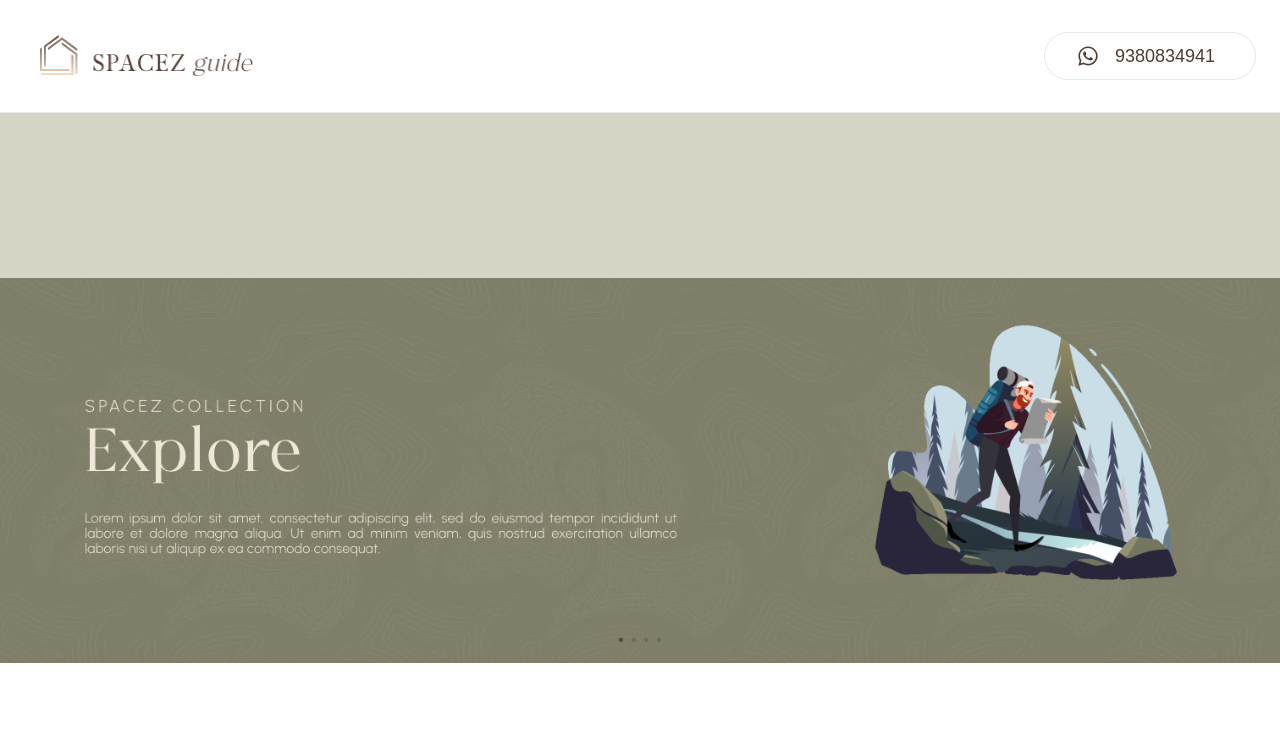
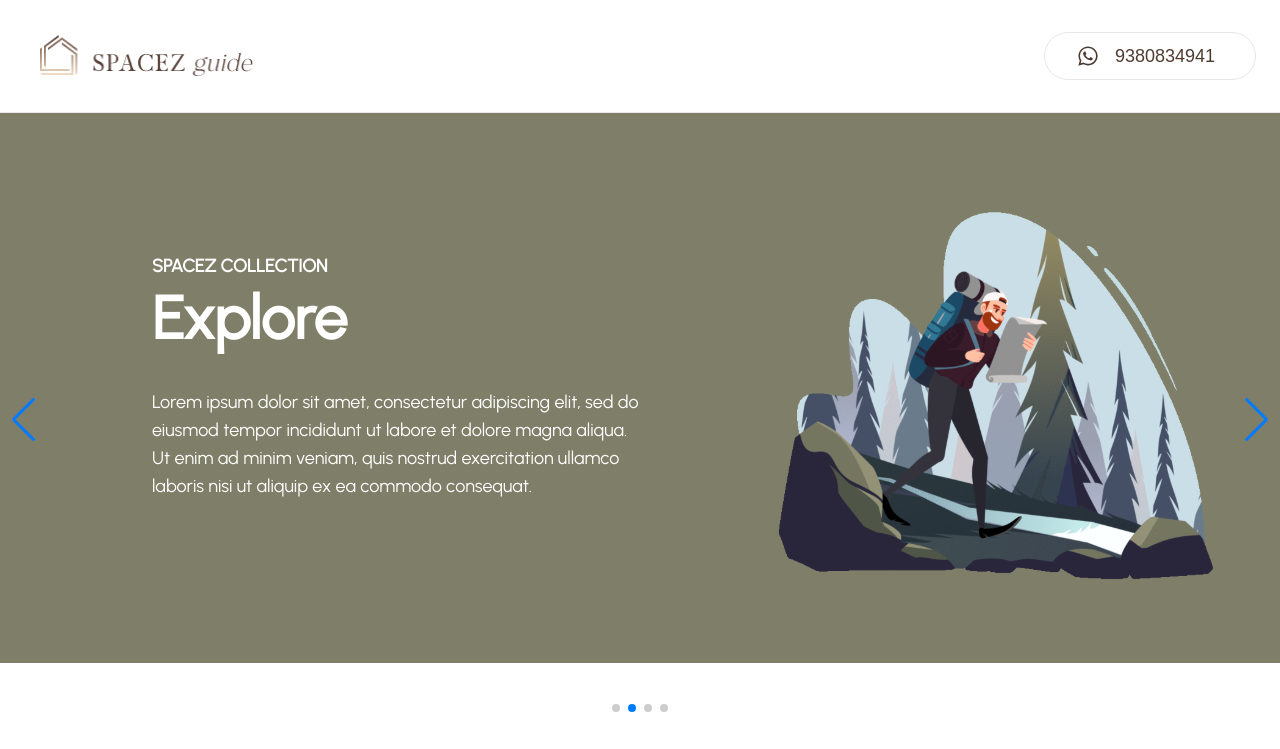
Before and after one commit to tushar0907/Testing, a Next.js app: page /exploredetails in a window 1280 px wide. Shown: the top 749 px of the page. Built offline with nearby package versions, Linux system fonts and the light colour scheme.

Commit message:
chnages in the ui all

```diff
--- a/package.json
+++ b/package.json
@@ -13,7 +13,8 @@
     "next": "14.2.14",
     "react": "^18",
     "react-dom": "^18",
-    "react-icons": "^5.3.0"
+    "react-icons": "^5.3.0",
+    "swiper": "^11.1.14"
   },
   "devDependencies": {
     "@types/node": "^20",
--- /dev/null
+++ b/src/app/(explore)/components/Slider.tsx
@@ -0,0 +1,56 @@
+import Image from "next/image";
+import React from "react";
+import { Swiper, SwiperSlide } from 'swiper/react';
+import 'swiper/css';
+import 'swiper/css/pagination';
+import 'swiper/css/navigation';
+import { Autoplay, Pagination, Navigation } from 'swiper/modules';
+import SmallImage from "../../../../assets/BannerImg.svg"; // This is the small image, replace with your actual path
+
+function Slider() {
+  return (
+    <Swiper
+    spaceBetween={30}
+    centeredSlides={true}
+    autoplay={{
+      delay: 2500,
+      disableOnInteraction: false,
+    }}
+    pagination={{
+      clickable: true,
+    }}
+    navigation={true}
+    modules={[Autoplay, Pagination, Navigation]}
+    className="mySwiper"
+  >
+    {[...Array(4)].map((_, index) => (
+      <SwiperSlide key={index}>
+        <div className="relative w-full h-[550px] bg-[#7F7F69] rounded-md overflow-hidden mb-16 flex items-center justify-between px-10">
+          {/* Left section with text */}
+          <div className="flex-1 px-28 mobile:px-3">
+            <h3 className="text-lg font-semibold text-white uppercase mb-2">
+              Spacez Collection
+            </h3>
+            <h1 className="text-6xl font-bold text-white mb-4">Explore</h1>
+            <p className="text-white py-6 text-lg">
+              Lorem ipsum dolor sit amet, consectetur adipiscing elit, sed do
+              eiusmod tempor incididunt ut labore et dolore magna aliqua. Ut enim ad
+              minim veniam, quis nostrud exercitation ullamco laboris nisi ut aliquip ex ea commodo consequat.
+            </p>
+          </div>
+          {/* Right section for the small image */}
+          <div className="flex-1 flex justify-end">
+            <Image
+              src={SmallImage}
+              alt="Illustration"
+              className="w-[700px] h-[500px] object-contain"
+            />
+          </div>
+        </div>
+      </SwiperSlide>
+    ))}
+  </Swiper>
+  );
+}
+
+export default Slider;
--- a/src/app/(explore)/explore/page.tsx
+++ b/src/app/(explore)/explore/page.tsx
@@ -1,31 +1,26 @@
+"use client"
+
 import React from "react";
-import Banner from "../../../../assets/hero cards desktop.png";
-import Image from "next/image";
+import 'swiper/css';
+import 'swiper/css/pagination';
+import 'swiper/css/navigation';
 import Link from "next/link";
+import Slider from "../components/Slider";
 
 function ExplorePage() {
   return (
     <>
-      <div className="relative w-full h-[550px] bg-[#d6d4c5] rounded-md overflow-hidden mb-16">
-        {/* Leave space for the image */}
-        <div className="absolute bottom-0 left-0 right-0">
-          <Image
-            src={Banner}
-            alt="Illustration"
-            className="h-full w-full object-cover"
-          />
-        </div>
-      </div>
+      {/* Swiper for Banner */}
+     <Slider />
+
+      {/* The rest of your original code remains unchanged */}
       <div className="w-screen mobile:mt-12 h-[800px] pl-10 mobile:h-auto py-[50px] mobile:py-0">
-
-
         {/* Section - Explore in and Around */}
         <div className="mb-12">
           <div className="flex items-center justify-between mb-6">
             <h3 className="text-2xl font-semibold text-[#584139] tab:text-xl mobile:text-lg">
               explore in and around
             </h3>
-
             <Link href={"/explorecollections"}>
               <button className="text-[#9a7b4f] hover:underline text-base mobile:text-sm">
                 see collection →
--- a/src/app/(explore)/exploreblogs/page.tsx
+++ b/src/app/(explore)/exploreblogs/page.tsx
@@ -24,22 +24,21 @@ function ExploreBlogs() {
   }, []);
 
   return (
-    <div className="max-w-[1512px] mx-auto p-6">
+    <div className="w-screen mx-auto p-6">
       {/* Header with Image Indicators - Display differently on mobile */}
-      <div className="flex flex-row items-center overflow-x-auto space-x-4 mb-16 shadow-md border-b border-[#eaeaea] px-2 py-4 sticky top-24 bg-white z-10 mobile:shadow-none mobile:border-b-0 mobile:bg-transparent mobile:flex-col mobile:items-start mobile:space-x-0 mobile:space-y-4">
-        {" "}
-        <h2 className="text-3xl flex w-full items-center font-semibold text-[#342A28] text-left tab:text-2xl mobile:hidden">
+      <div className="flex flex-row items-center overflow-x-auto mb-16 shadow-md border-r-white border-l-white border-b-[#eaeaea] px-2 py-4 sticky top-24 bg-white z-10 mobile:shadow-none mobile:border-b-0 mobile:bg-transparent mobile:flex-col mobile:items-start mobile:space-x-0 mobile:space-y-4">
+        <h2 className="text-3xl flex w-[30%] items-center font-semibold text-[#342A28] text-left tab:text-2xl mobile:hidden">
           Museums Collection
         </h2>
         {/* Slider Section */}
         <div className="flex items-center mobile:w-auto w-full overflow-x-auto space-x-4 mobile:flex-col mobile:space-x-0 mobile:space-y-4 mobile:fixed mobile:left-4 mobile:top-[150px] mobile:z-10">
-          {[...Array(6)].map((_, index) => (
+  {[...Array(12)].map((_, index) => (
     <div
       key={index}
-              className={`flex-none mobile:w-16 mobile:h-16 w-24 h-24 rounded-md overflow-hidden cursor-pointer border-4 ${
+      className={`flex-none mobile:w-16 mobile:h-16 w-24 h-24 rounded-md overflow-hidden cursor-pointer border-4 transition-all duration-300 ease-in-out ${
         activeIndex === index
-                  ? "border-[#9a7b4f] shadow-md"
-                  : "border-transparent"
+          ? "border-[#9a7b4f] shadow-md filter-none" // Active state (no foggy effect)
+          : "border-transparent filter opacity-60" // Inactive state (foggy effect with grayscale and reduced opacity)
       }`}
     >
       <img
@@ -50,6 +49,7 @@ function ExploreBlogs() {
     </div>
   ))}
 </div>
+
       </div>
 
       <h2 className="text-5xl text-[#342A28] font-semibold flex w-full justify-center items-center mb-24 tab:text-4xl mobile:text-3xl">
@@ -65,39 +65,46 @@ function ExploreBlogs() {
           }}
           className={`flex ${
             index % 2 === 0 ? "flex-row" : "flex-row-reverse"
-          } mobile:flex-col tab:flex-col w-[1412px] mb-16 items-center space-x-8 mobile:space-x-0 mobile:space-y-6`}
+          } justify-between mobile:flex-col tab:flex-col w-full mb-16 items-center space-x-8 mobile:space-x-0 mobile:space-y-6`}
         >
           {/* Image Block */}
-          <div className="w-[700px] tab:w-full mobile:w-full p-4">
+          <div
+            className={`w-[50%] ${
+              index % 2 === 0
+                ? "pl-10" // Adjust for alignment when image is on the left
+                : "pr-10" // Adjust for alignment when image is on the right
+            } mobile:w-full mobile:p-0 tab:w-full tab:pl-0`}
+          >
             <img
               src="https://static.vecteezy.com/system/resources/previews/024/048/567/large_2x/coffee-cup-top-view-on-old-wooden-table-leaf-pattern-on-cafe-latte-anise-stars-coffee-beans-in-bag-and-cinnamon-for-decoration-beautiful-organic-natural-view-with-best-drink-in-the-world-photo.jpg"
               alt={`Blog Image ${index + 1}`}
-              className="w-[563px] h-[465px] object-cover rounded-md mobile:h-[250px] tab:h-[300px]"
+              className="w-full rounded-[10px] h-[565px] object-cover rounded-md mobile:h-[250px] tab:h-[300px]"
             />
           </div>
           {/* Text Content */}
-          <div className="w-[771px] h-[351px] overflow-y-scroll text-ellipsis tab:w-full mobile:w-full p-6">
+          <div className="w-[50%] mobile:w-full tab:w-full p-6">
             <p className="text-lg font-poppins font-normal text-[#000000] mb-4 leading-relaxed tab:text-lg mobile:text-base">
               Lorem ipsum dolor sit amet, consectetur adipiscing elit. Phasellus
               convallis elit eget aliquam laoreet vel, sagittis mattis enim.
               Iaculis quam morbi proin vel eget enim risus, porttitor. Sed est
               id consectetur molestie eros. Malesuada quam cursus blandit amet.
-              Lorem ipsum dolor sit amet, consectetur adipiscing elit. Phasellus
-              convallis elit eget aliquam laoreet vel, sagittis mattis enim.
-              Iaculis quam morbi proin vel eget enim risus, porttitor. Sed est
-              id consectetur molestie eros. Malesuada quam cursus blandit amet.
+              Odio nisi, commodo feugiat purus. In rhoncus, elementum donec
+              neque. Feugiat ultrices duis mattis imperdiet hac facilisis turpis
+              amet. Gravida egestas nec id euismod elit. Sit laoreet nunc, nec
+              iaculis nisl. Convallis donec amet, id ullamcorper sapien justo,
+              congue mauris.
+            </p>
 
             <p className="py-4">
+              Malesuada quam cursus blandit amet. Lorem ipsum dolor sit amet,
+              consectetur adipiscing elit. Phasellus convallis elit eget aliquam
+              laoreet vel, sagittis mattis enim. Iaculis quam morbi proin vel
+              eget enim risus, porttitor. Sed est id consectetur molestie eros.
+              Malesuada quam cursus blandit amet. Lorem ipsum dolor sit amet,
+              consectetur adipiscing elit. Phasellus convallis elit eget aliquam
+              laoreet vel, sagittis mattis enim. Iaculis quam morbi proin vel
+              eget enim risus, porttitor. Sed est id consectetur molestie eros.
               Malesuada quam cursus blandit amet.
-              Lorem ipsum dolor sit amet, consectetur adipiscing elit. Phasellus
-              convallis elit eget aliquam laoreet vel, sagittis mattis enim.
-              Iaculis quam morbi proin vel eget enim risus, porttitor. Sed est
-              id consectetur molestie eros. Malesuada quam cursus blandit amet.
-              Lorem ipsum dolor sit amet, consectetur adipiscing elit. Phasellus
-              convallis elit eget aliquam laoreet vel, sagittis mattis enim.
-              Iaculis quam morbi proin vel eget enim risus, porttitor. Sed est
-              id consectetur molestie eros. Malesuada quam cursus blandit amet.
-             </p>
             </p>
           </div>
         </div>
--- a/src/app/(explore)/exploredetails/page.tsx
+++ b/src/app/(explore)/exploredetails/page.tsx
@@ -1,31 +1,25 @@
+"use client"
+
 import Image from "next/image";
 import React from "react";
-import Banner from "../../../../assets/hero cards desktop.png";
 import Link from "next/link";
 import Museum from "../../../../assets/museum.png";
-
+import Slider from "../components/Slider";
 
 function ExploreDetailsPage() {
   return (
     <>
-    <div className="relative w-full h-[550px] bg-[#d6d4c5] rounded-md overflow-hidden mb-16">
-        {/* Leave space for the image */}
-        <div className="absolute bottom-0 left-0 right-0">
-          <Image
-            src={Banner}
-            alt="Illustration"
-            className="h-full w-full object-cover"
-          />
-        </div>
-      </div>
+     <Slider />
       <div className="w-screen mx-auto  p-6">
         {/* Banner Section */}
-
 
         {/* Section Cards */}
         <div className="flex flex-wrap w-full justify-around items-start mb-16">
           {[...Array(6)].map((_, index) => (
-          <div key={index} className="mobile:w-full w-[699px] h-[528px] mb-16">
+            <div
+              key={index}
+              className="mobile:w-full w-[699px] h-[528px] mb-16"
+            >
               <Link href={"/exploreblogs"}>
                 <div className="bg-transparent rounded-lg overflow-hidden">
                   <Image
@@ -47,8 +41,8 @@ function ExploreDetailsPage() {
                       </p>
                       <span className="mx-4 text-[#9a7b4f]">|</span>
                       <p className="text-base font-semibold text-[#584139]">
-                      <span className="font-normal">Hours: </span>8:00 AM - 6:30
-                      PM
+                        <span className="font-normal">Hours: </span>8:00 AM -
+                        6:30 PM
                       </p>
                     </div>
                   </div>
@@ -93,7 +87,6 @@ function ExploreDetailsPage() {
         </div>
       </div>
     </>
-
   );
 }
 
```
Also changed, not shown: src/app/(explore)/components/Header.tsx (+5 -7 lines), assets/BannerImg.svg (added), 1 other file (tests, documents, lock files or other folders). Lines whose indentation alone changed are shown as unchanged.
